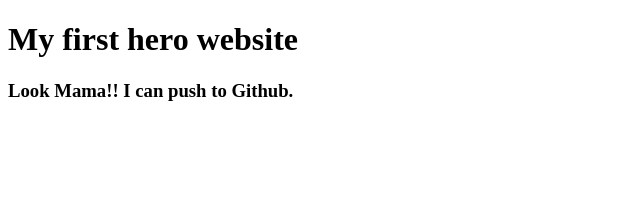
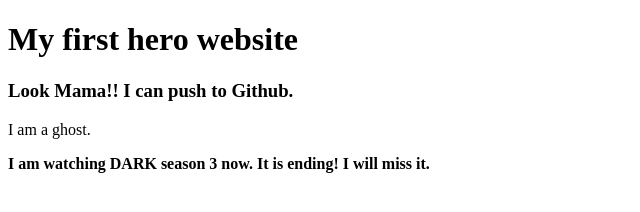
Before and after one commit to AyeshaWebHero/my-first-hero-website, a plain HTML site: page index.html in a window 1280 px wide. Shown: the whole page, without its empty margins (0-640 px from the left). Drawn offline with Linux system fonts and the light colour scheme.

Commit message:
season series

```diff
--- a/index.html
+++ b/index.html
@@ -8,5 +8,7 @@
 <body>
     <h1>My first hero website</h1>
     <h3>Look Mama!! I can push to Github.</h3>
+    <p>I am a ghost.</p>
+    <b>I am watching DARK season 3 now. It is ending! I will miss it.</b>
 </body>
 </html>
```
